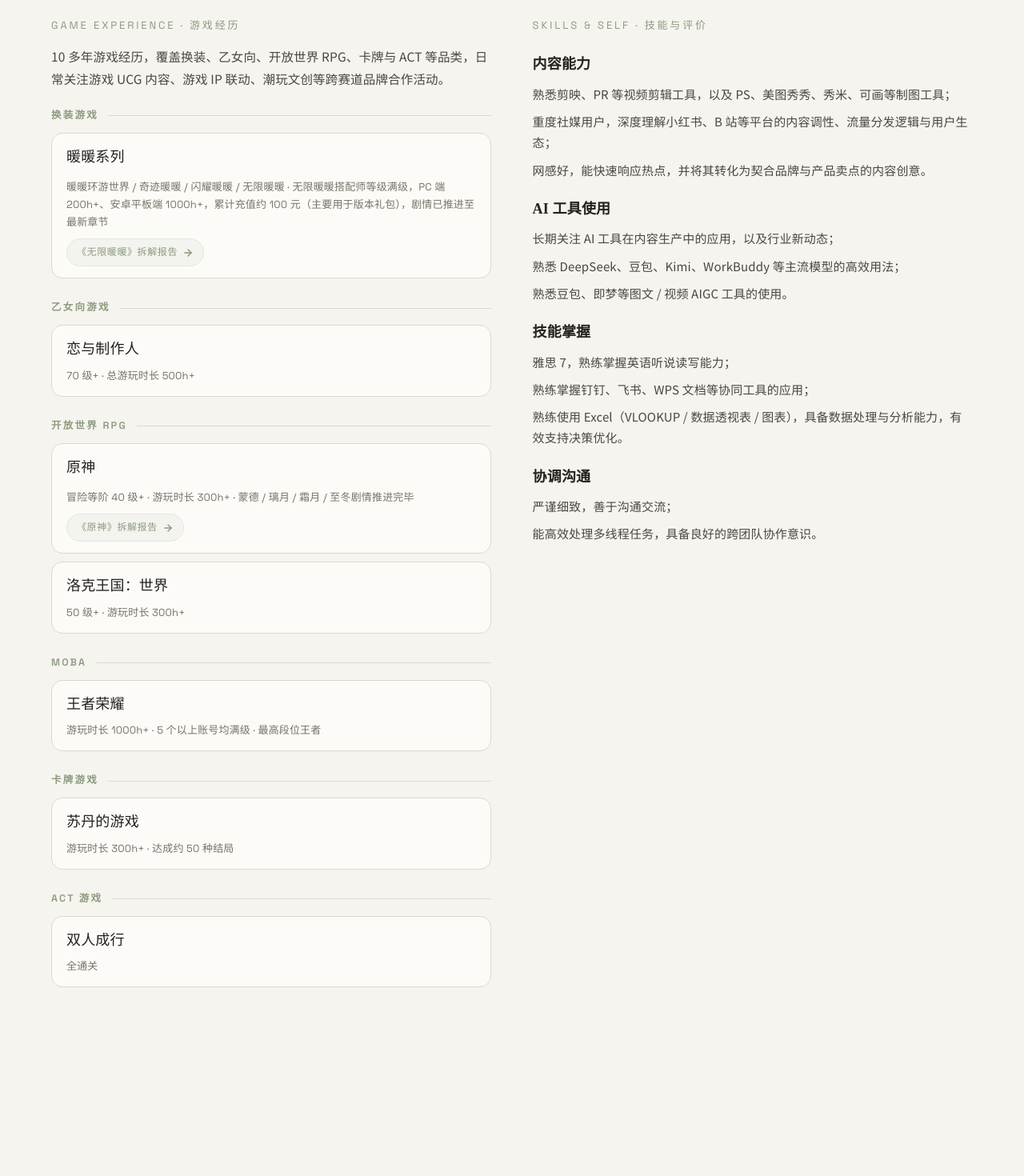
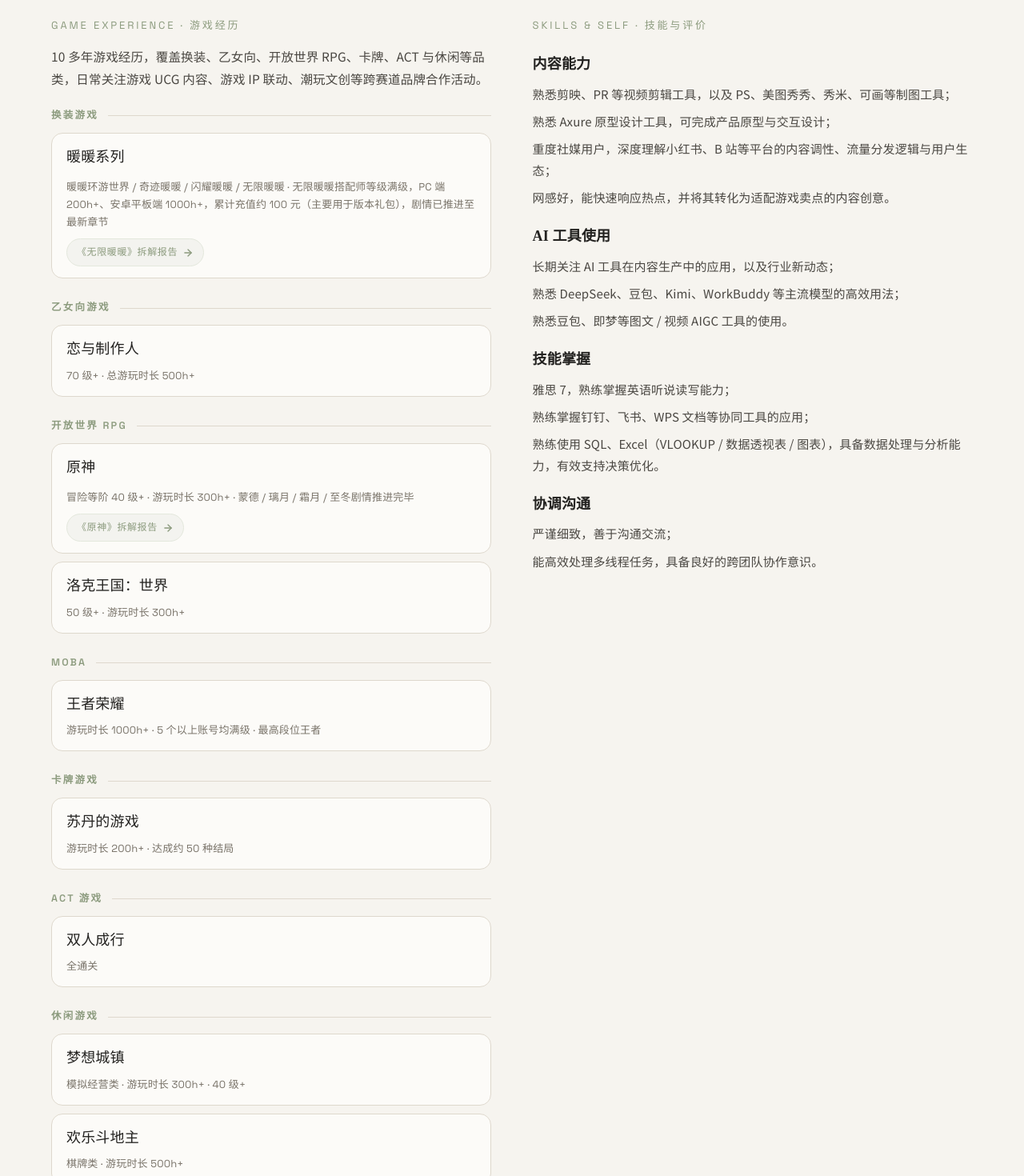
Before and after one commit to 321BUN/profolio1, a React (Vite) app in the folder portfolio-source/: page / in a window 1280 px wide. Shown: the part 1860-3330 px from the top of the page at 80% size. Built offline with nearby package versions, Linux system fonts and the light colour scheme.

Commit message:
Add files via upload

```diff
--- a/portfolio-source/src/data/resume.js
+++ b/portfolio-source/src/data/resume.js
@@ -207,7 +207,7 @@
 // 游戏经历（个人画像，按品类分组）
 export const gaming = {
   summary:
-    '10 多年游戏经历，覆盖换装、乙女向、开放世界 RPG、卡牌与 ACT 等品类，日常关注游戏 UCG 内容、游戏 IP 联动、潮玩文创等跨赛道品牌合作活动。',
+    '10 多年游戏经历，覆盖换装、乙女向、开放世界 RPG、卡牌、ACT 与休闲等品类，日常关注游戏 UCG 内容、游戏 IP 联动、潮玩文创等跨赛道品牌合作活动。',
   categories: [
     {
       cat: '换装游戏',
@@ -245,13 +245,22 @@
     {
       cat: '卡牌游戏',
       items: [
-        { name: '苏丹的游戏', note: '游玩时长 300h+ · 达成约 50 种结局' },
+        { name: '苏丹的游戏', note: '游玩时长 200h+ · 达成约 50 种结局' },
       ],
     },
     {
       cat: 'ACT 游戏',
       items: [
         { name: '双人成行', note: '全通关' },
+      ],
+    },
+    {
+      cat: '休闲游戏',
+      items: [
+        { name: '梦想城镇', note: '模拟经营类 · 游玩时长 300h+ · 40 级+' },
+        { name: '欢乐斗地主', note: '棋牌类 · 游玩时长 500h+' },
+        { name: '纪念碑谷', note: '冒险解谜类 · 游玩时长 100h+ · 全通关' },
+        { name: '滚动的天空', note: '音游跑酷类 · 游玩时长 100h+ · 全通关' },
       ],
     },
   ],
@@ -264,8 +273,9 @@
     group: '内容能力',
     lines: [
       '熟悉剪映、PR 等视频剪辑工具，以及 PS、美图秀秀、秀米、可画等制图工具；',
+      '熟悉 Axure 原型设计工具，可完成产品原型与交互设计；',
       '重度社媒用户，深度理解小红书、B 站等平台的内容调性、流量分发逻辑与用户生态；',
-      '网感好，能快速响应热点，并将其转化为契合品牌与产品卖点的内容创意。',
+      '网感好，能快速响应热点，并将其转化为适配游戏卖点的内容创意。',
     ],
   },
   {
@@ -281,7 +291,7 @@
     lines: [
       '雅思 7，熟练掌握英语听说读写能力；',
       '熟练掌握钉钉、飞书、WPS 文档等协同工具的应用；',
-      '熟练使用 Excel（VLOOKUP / 数据透视表 / 图表），具备数据处理与分析能力，有效支持决策优化。',
+      '熟练使用 SQL、Excel（VLOOKUP / 数据透视表 / 图表），具备数据处理与分析能力，有效支持决策优化。',
     ],
   },
   {
```
